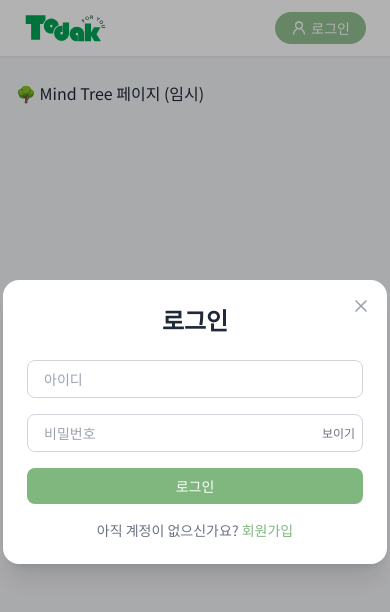
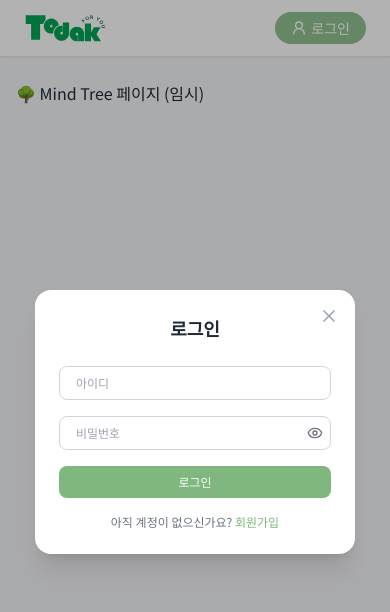
Before and after one commit to GDG-on-Campus-KNU/4th-SC-TEAM1-FE, a React (Vite) app: page / in a window 390 px wide. Both pictures are taken after a click on the button "로그인". Shown: the top 612 px of the page. Built offline with nearby package versions, Linux system fonts and the light colour scheme.

Commit message:
feat(login-modal): 반응형 설정

```diff
--- a/src/shared/components/auth/LoginModal.tsx
+++ b/src/shared/components/auth/LoginModal.tsx
@@ -1,11 +1,11 @@
 import { useState } from 'react';
 
-import { X } from 'lucide-react';
+import { Eye, EyeOff, X } from 'lucide-react';
 
-interface LoginModalProps {
+type LoginModalProps = {
   isOpen: boolean;
   onClose: () => void;
-}
+};
 
 export const LoginModal = ({ isOpen, onClose }: LoginModalProps) => {
   const [showPassword, setShowPassword] = useState(false);
@@ -13,8 +13,8 @@ export const LoginModal = ({ isOpen, onClose }: LoginModalProps) => {
   if (!isOpen) return null;
 
   return (
-    <div className="fixed inset-0 z-50 flex items-center justify-center bg-black/30">
-      <div className="relative w-full max-w-sm animate-fade-in rounded-2xl bg-white p-6 shadow-xl">
+    <div className="fixed inset-0 z-50 flex items-center justify-center bg-black/30 px-4">
+      <div className="relative w-full max-w-sm animate-fade-in rounded-2xl bg-white p-6 shadow-xl sm:max-w-xs">
         {/* 닫기 버튼 */}
         <button
           onClick={onClose}
@@ -25,13 +25,15 @@ export const LoginModal = ({ isOpen, onClose }: LoginModalProps) => {
         </button>
 
         {/* 제목 */}
-        <h2 className="mb-6 text-center text-2xl font-bold text-gray-800">로그인</h2>
+        <h2 className="mb-6 text-center text-xl font-bold text-gray-800 sm:text-lg md:text-2xl">
+          로그인
+        </h2>
 
         {/* 아이디 입력 */}
         <input
           type="text"
           placeholder="아이디"
-          className="mb-4 w-full rounded-lg border border-gray-300 px-4 py-2 text-sm focus:border-primary focus:outline-none"
+          className="mb-4 w-full rounded-lg border border-gray-300 px-4 py-2 text-sm focus:border-primary focus:outline-none sm:text-xs md:text-sm"
         />
 
         {/* 비밀번호 입력 */}
@@ -39,24 +41,24 @@ export const LoginModal = ({ isOpen, onClose }: LoginModalProps) => {
           <input
             type={showPassword ? 'text' : 'password'}
             placeholder="비밀번호"
-            className="w-full rounded-lg border border-gray-300 px-4 py-2 pr-10 text-sm focus:border-primary focus:outline-none"
+            className="w-full rounded-lg border border-gray-300 px-4 py-2 pr-10 text-sm focus:border-primary focus:outline-none sm:text-xs md:text-sm"
           />
           <button
             type="button"
             onClick={() => setShowPassword(!showPassword)}
-            className="absolute right-2 top-1/2 -translate-y-1/2 text-xs text-gray-500 hover:text-primary"
+            className="absolute right-2 top-1/2 -translate-y-1/2 text-gray-500 hover:text-primary"
           >
-            {showPassword ? '숨기기' : '보이기'}
+            {showPassword ? <EyeOff className="h-4 w-4" /> : <Eye className="h-4 w-4" />}
           </button>
         </div>
 
         {/* 로그인 버튼 */}
-        <button className="w-full rounded-lg bg-primary px-4 py-2 text-sm font-medium text-white hover:bg-primary/90">
+        <button className="w-full rounded-lg bg-primary px-4 py-2 text-sm font-medium text-white hover:bg-primary/90 sm:text-xs md:text-sm">
           로그인
         </button>
 
         {/* 회원가입 링크 */}
-        <p className="mt-4 text-center text-sm text-gray-500">
+        <p className="mt-4 text-center text-sm text-gray-500 sm:text-xs">
           아직 계정이 없으신가요? <button className="text-primary hover:underline">회원가입</button>
         </p>
       </div>
```
